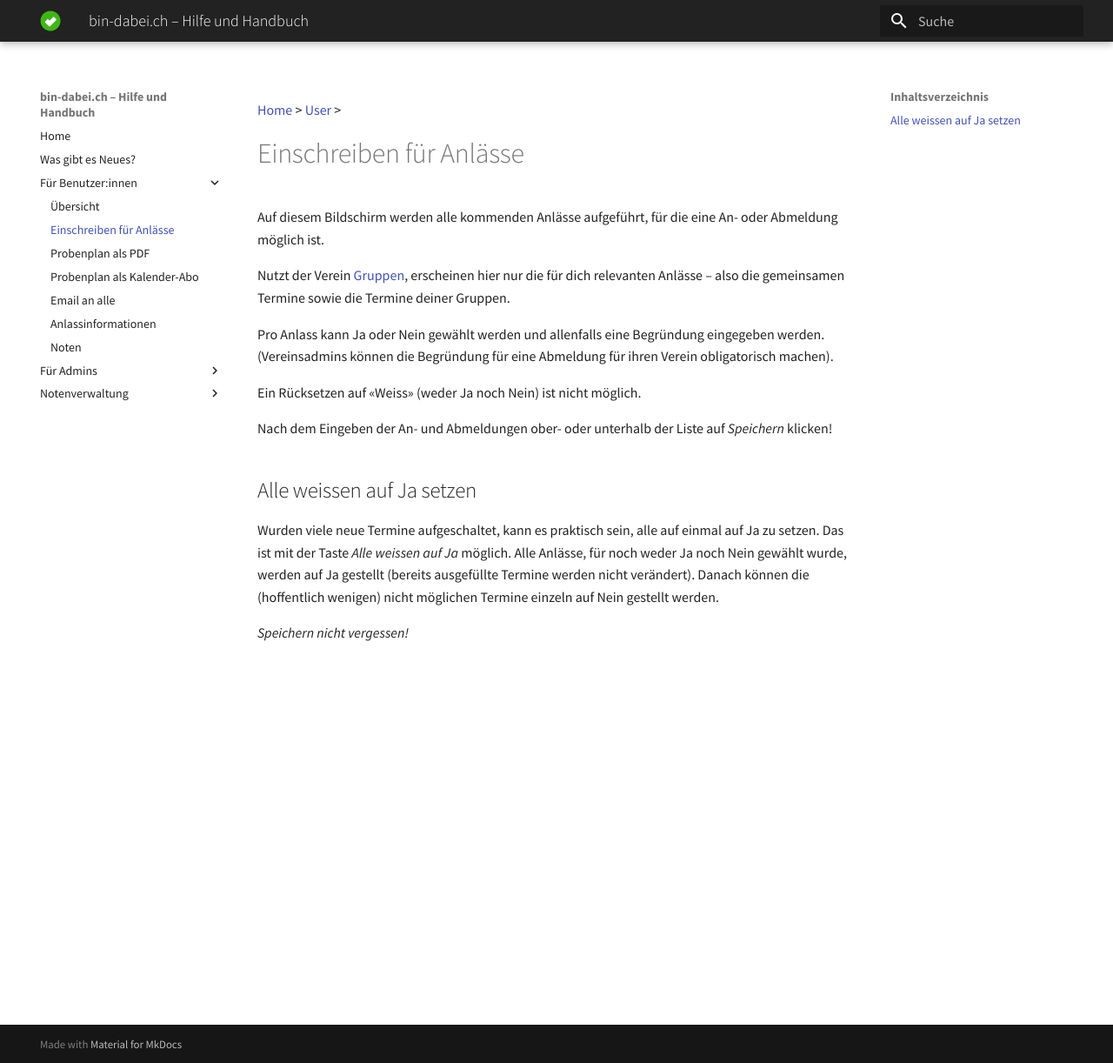
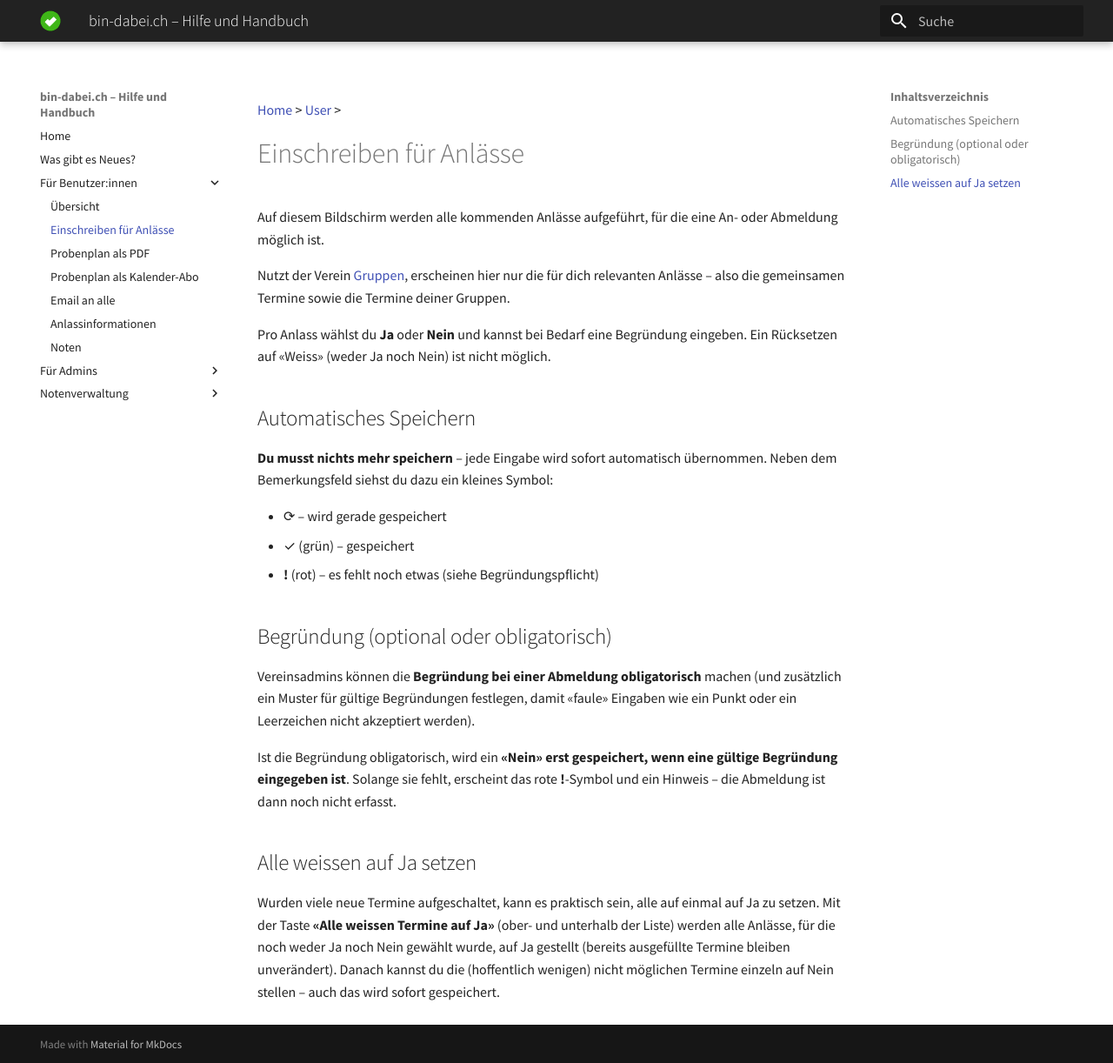
Before and after one commit to ritterg/bin-dabei-dokumentation, an MkDocs documentation site: the page built from docs/user/einschreiben.md, in a window 1280 px wide and 1222 px high. Shown: the whole window at 87% size. Built offline with MkDocs 1.6.1 and Material for MkDocs 9.7.7, drawn with Linux system fonts in a browser that asks for light colours; some web fonts are replaced.

Commit message:
docs: immediate-save sign-up + reason enforcement
- einschreiben: no more Save button (auto-save), save indicator, mandatory
  reason now blocks a "no" until a valid reason (+ regex) is given
- changelog: entry for 7.7.2026

```diff
--- a/docs/user/einschreiben.md
+++ b/docs/user/einschreiben.md
@@ -6,15 +6,22 @@ Auf diesem Bildschirm werden alle kommenden Anlässe aufgeführt, für die eine
 
 Nutzt der Verein [Gruppen](/admin/gruppen), erscheinen hier nur die für dich relevanten Anlässe – also die gemeinsamen Termine sowie die Termine deiner Gruppen.
 
-Pro Anlass kann Ja oder Nein gewählt werden und allenfalls eine Begründung eingegeben werden.
-(Vereinsadmins können die Begründung für eine Abmeldung für ihren Verein obligatorisch machen).
+Pro Anlass wählst du **Ja** oder **Nein** und kannst bei Bedarf eine Begründung eingeben. Ein Rücksetzen auf «Weiss» (weder Ja noch Nein) ist nicht möglich.
 
-Ein Rücksetzen auf «Weiss» (weder Ja noch Nein) ist nicht möglich.
+## Automatisches Speichern
 
-Nach dem Eingeben der An- und Abmeldungen ober- oder unterhalb der Liste auf *Speichern* klicken!
+**Du musst nichts mehr speichern** – jede Eingabe wird sofort automatisch übernommen. Neben dem Bemerkungsfeld siehst du dazu ein kleines Symbol:
+
+- ⟳ – wird gerade gespeichert
+- ✓ (grün) – gespeichert
+- **!** (rot) – es fehlt noch etwas (siehe Begründungspflicht)
+
+## Begründung (optional oder obligatorisch)
+
+Vereinsadmins können die **Begründung bei einer Abmeldung obligatorisch** machen (und zusätzlich ein Muster für gültige Begründungen festlegen, damit «faule» Eingaben wie ein Punkt oder ein Leerzeichen nicht akzeptiert werden).
+
+Ist die Begründung obligatorisch, wird ein **«Nein» erst gespeichert, wenn eine gültige Begründung eingegeben ist**. Solange sie fehlt, erscheint das rote **!**-Symbol und ein Hinweis – die Abmeldung ist dann noch nicht erfasst.
 
 ## Alle weissen auf Ja setzen
 
-Wurden viele neue Termine aufgeschaltet, kann es praktisch sein, alle auf einmal auf Ja zu setzen. Das ist mit der Taste *Alle weissen auf Ja* möglich. Alle Anlässe, für noch weder Ja noch Nein gewählt wurde, werden auf Ja gestellt (bereits ausgefüllte Termine werden nicht verändert). Danach können die (hoffentlich wenigen) nicht möglichen Termine einzeln auf Nein gestellt werden.
-
-*Speichern nicht vergessen!*
+Wurden viele neue Termine aufgeschaltet, kann es praktisch sein, alle auf einmal auf Ja zu setzen. Mit der Taste **«Alle weissen Termine auf Ja»** (ober- und unterhalb der Liste) werden alle Anlässe, für die noch weder Ja noch Nein gewählt wurde, auf Ja gestellt (bereits ausgefüllte Termine bleiben unverändert). Danach kannst du die (hoffentlich wenigen) nicht möglichen Termine einzeln auf Nein stellen – auch das wird sofort gespeichert.
```
Also changed, not shown: docs/changelog.md (+6 -0 lines).
